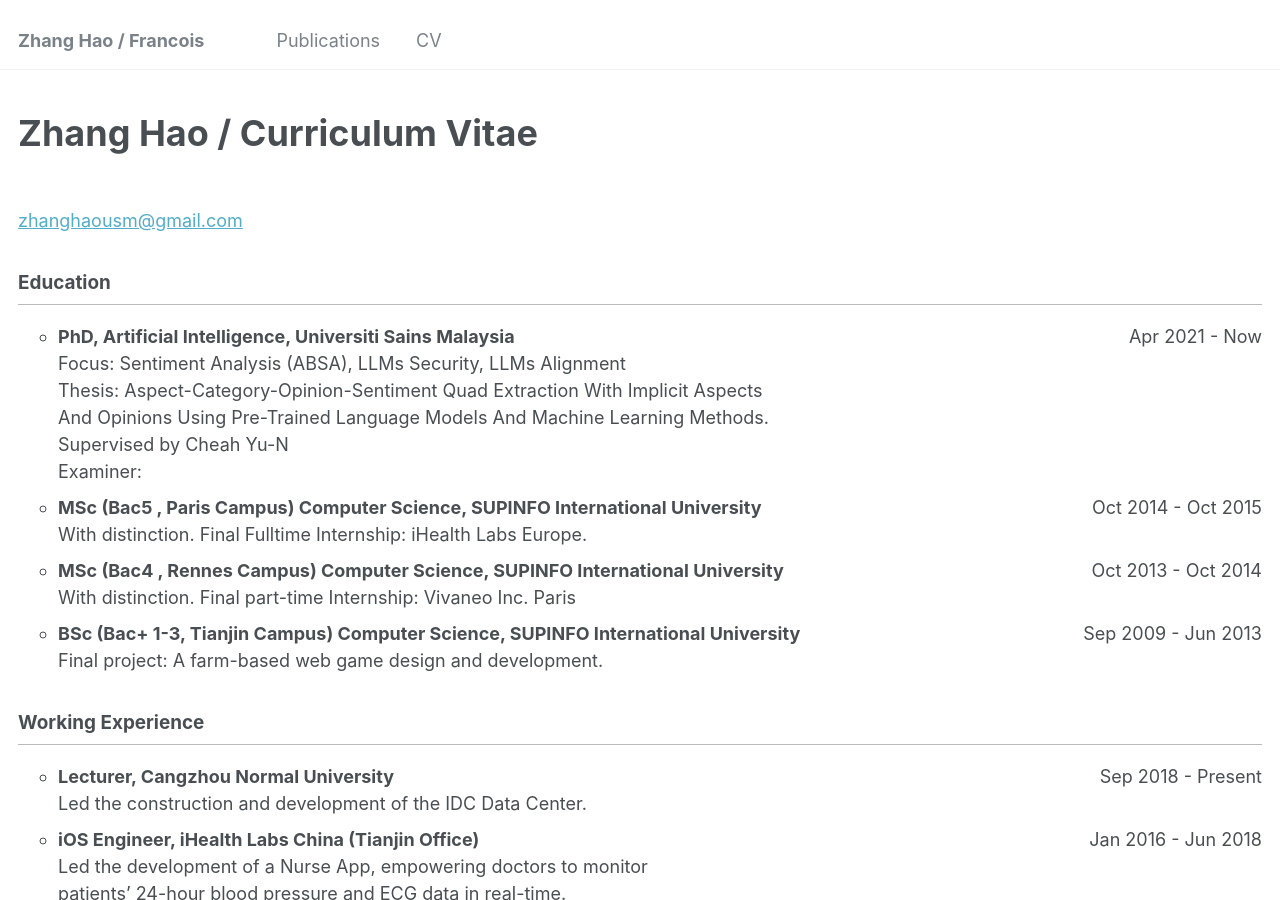
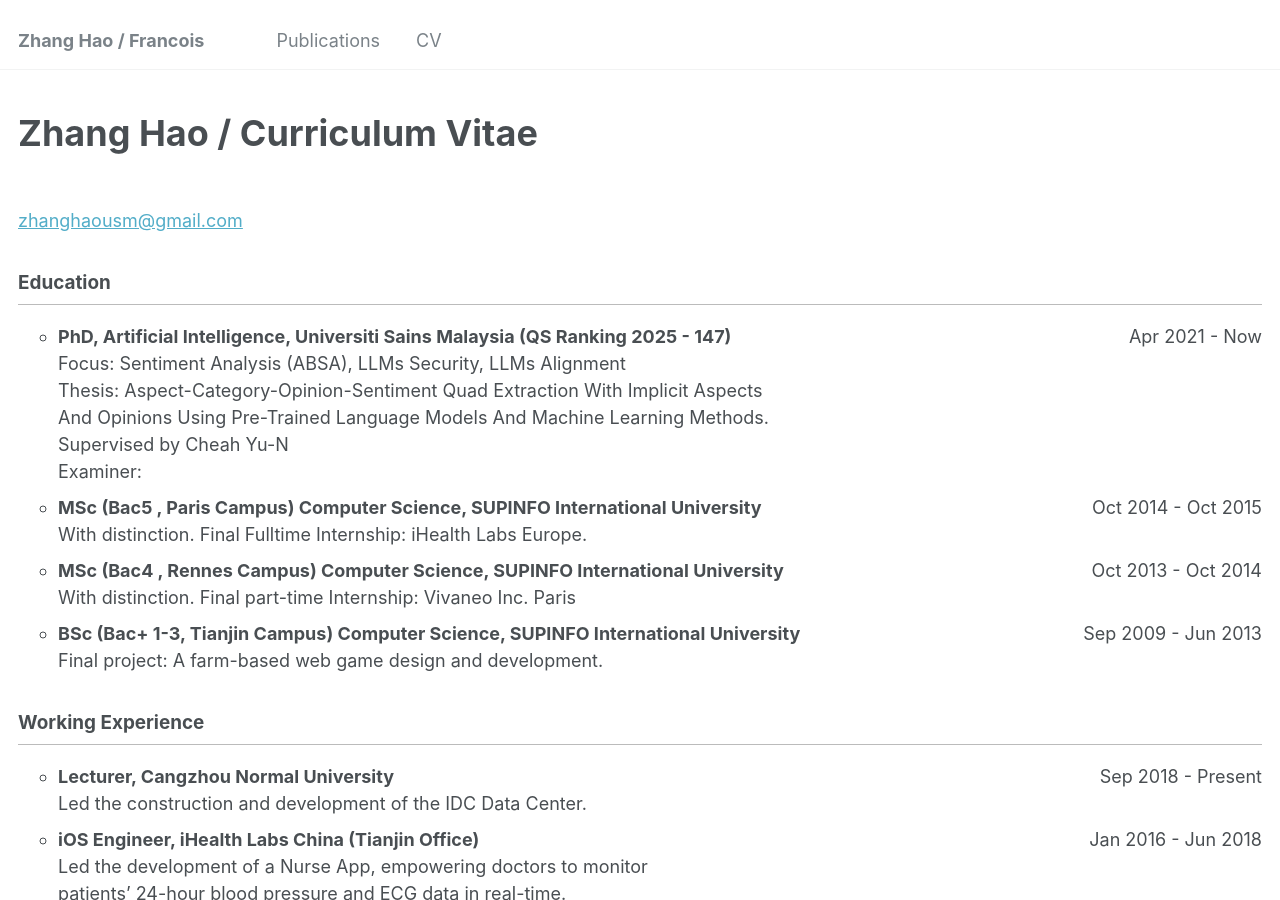
Before and after one commit to sydmou/sydmou.github.io, a Jekyll site: the page built from _pages/cv.md, in a window 1280 px wide and 900 px high. Built offline with Jekyll 4.4.1, drawn with Linux system fonts in a browser that asks for light colours.

Commit message:
Update cv.md

```diff
--- a/_pages/cv.md
+++ b/_pages/cv.md
@@ -14,7 +14,7 @@ redirect_from:
 
 ## Education
 
-* **PhD, Artificial Intelligence, Universiti Sains Malaysia** <span style="float: right;">Apr 2021 - Now</span><br>
+* **PhD, Artificial Intelligence, Universiti Sains Malaysia (QS Ranking 2025 - 147)** <span style="float: right;">Apr 2021 - Now</span><br>
   <span class='desc'>Focus: Sentiment Analysis (ABSA), LLMs Security, LLMs Alignment </span>\\
   <span class='desc'>Thesis: Aspect-Category-Opinion-Sentiment Quad Extraction With Implicit Aspects \\
    And Opinions Using Pre-Trained Language Models And Machine Learning Methods.</span><br>
```
